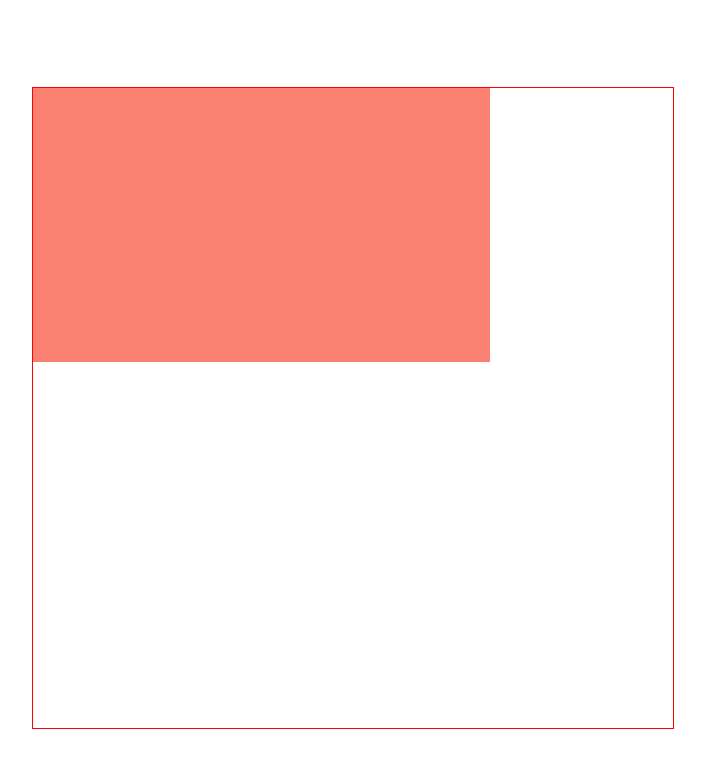
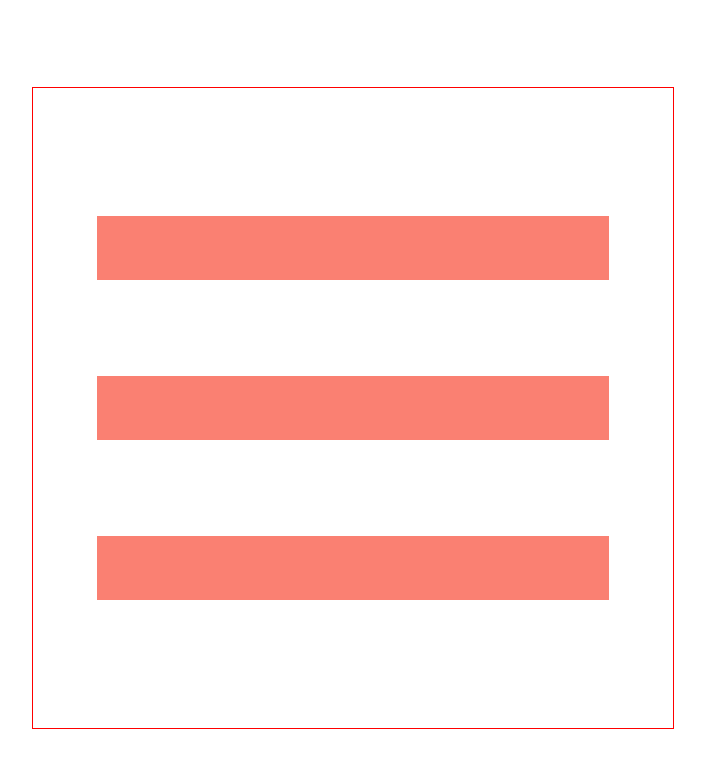
Before and after one commit to MelindaD589/hamburger-menu, a plain HTML site: page index.html in a window 1280 px wide. Shown: the whole page, without its empty margins (287-992 px from the left). Drawn offline with Linux system fonts and the light colour scheme.

Commit message:
Updating the lines with rotate

```diff
--- a/style.css
+++ b/style.css
@@ -13,9 +13,35 @@ body {
   height: 80vmin;
   width: 80vmin;
   border: 1px solid red;
+  position: relative;
+  display: flex;
+  align-items: center;
+  justify-content: center;
 }
 .hamburger-menu > div {
-  height: calc(100% / 7);
-  width: calc(100% * 5 / 7);
+  height: calc(100% / 10);
+  width: calc(100% * 8 / 10);
   background-color: salmon;
+  position: absolute;
+  transition: transform 0.5s, opacity 0.5s;
 }
+
+.hamburger-menu > div:nth-child(1) {
+  transform: translateY(-250%) rotate(0);
+}
+
+.hamburger-menu > div:nth-child(3) {
+  transform: translateY(250%) rotate(0);
+}
+
+.hamburger-menu:hover > div:nth-child(1) {
+  transform: translateY(0) rotate(315deg);
+}
+
+.hamburger-menu:hover > div:nth-child(2) {
+  opacity: 0%;
+}
+
+.hamburger-menu:hover > div:nth-child(3) {
+  transform: translateY(0) rotate(405deg);
+}
```
